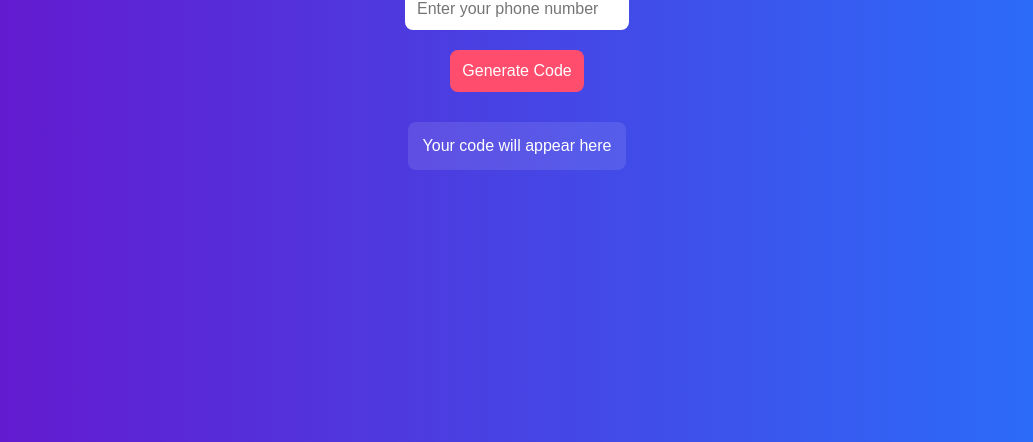
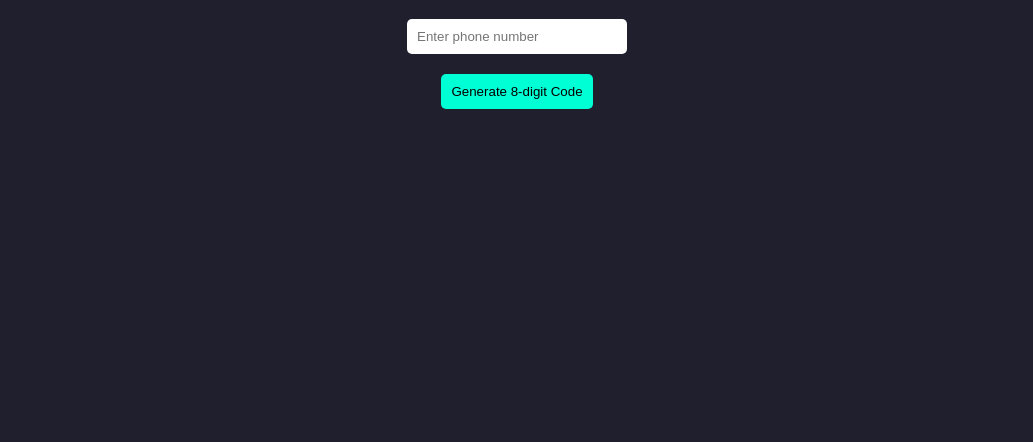
Before and after one commit to trashcore-dev/Whatsapp-session, a website: page public/index.html in a window 1280 px wide. Shown: the part 374-816 px from the top of the page, without its empty margins (123-1156 px from the left). Drawn offline with Linux system fonts and the light colour scheme.

Commit message:
Update index.html

```diff
--- a/public/index.html
+++ b/public/index.html
@@ -2,41 +2,51 @@
 <html lang="en">
 <head>
 <meta charset="UTF-8">
-<meta name="viewport" content="width=device-width, initial-scale=1.0">
 <title>WhatsApp Session Generator</title>
 <style>
-  body { font-family: Arial; background: linear-gradient(to right,#6a11cb,#2575fc); color: #fff; display:flex; flex-direction:column; align-items:center; justify-content:center; height:100vh;}
-  input, button { padding:12px; border-radius:8px; border:none; margin:10px; font-size:16px;}
-  input { width: 200px; }
-  button { cursor:pointer; background:#ff4d6d; color:#fff; }
-  #code { margin-top:20px; padding:15px; background: rgba(255,255,255,0.1); border-radius:8px; word-break: break-all;}
+body {
+  background: #1f1f2e;
+  color: #fff;
+  font-family: Arial, sans-serif;
+  display: flex;
+  flex-direction: column;
+  align-items: center;
+  justify-content: center;
+  height: 100vh;
+}
+h1 { color: #00ffd5; }
+input, button { padding: 10px; margin: 10px; border-radius: 5px; border: none; }
+input { width: 200px; }
+button { background: #00ffd5; color: #000; cursor: pointer; }
+#code { margin-top: 20px; font-weight: bold; }
 </style>
 </head>
 <body>
-<h1>Get WhatsApp Session</h1>
-<input id="phone" placeholder="Enter your phone number"/>
-<button id="generateBtn">Generate Code</button>
-<div id="code">Your code will appear here</div>
+<h1>WhatsApp Session Generator</h1>
+<input type="text" id="phone" placeholder="Enter phone number" />
+<button id="generate">Generate 8-digit Code</button>
+<div id="code"></div>
 
 <script>
-document.getElementById('generateBtn').addEventListener('click', async () => {
+document.getElementById('generate').addEventListener('click', async () => {
   const phone = document.getElementById('phone').value.trim();
-  if(!phone) return alert('Enter phone number');
+  const codeDiv = document.getElementById('code');
+  if(!phone) return codeDiv.textContent = 'Enter your phone number';
 
   try {
     const res = await fetch('/request-code', {
-      method:'POST',
-      headers:{'Content-Type':'application/json'},
+      method: 'POST',
+      headers: { 'Content-Type': 'application/json' },
       body: JSON.stringify({ phone })
     });
     const data = await res.json();
     if(data.code){
-      document.getElementById('code').textContent = `Send this 8-digit code to your WhatsApp to link your session:\n${data.code}`;
+      codeDiv.textContent = `Send this code to WhatsApp and link: ${data.code}`;
     } else {
-      document.getElementById('code').textContent = `Error: ${data.error || 'Unknown error'}`;
+      codeDiv.textContent = `Error: ${data.error}`;
     }
-  } catch (err) {
-    document.getElementById('code').textContent = `Error: ${err.message}`;
+  } catch(err) {
+    codeDiv.textContent = `Error: ${err.message}`;
   }
 });
 </script>
```
